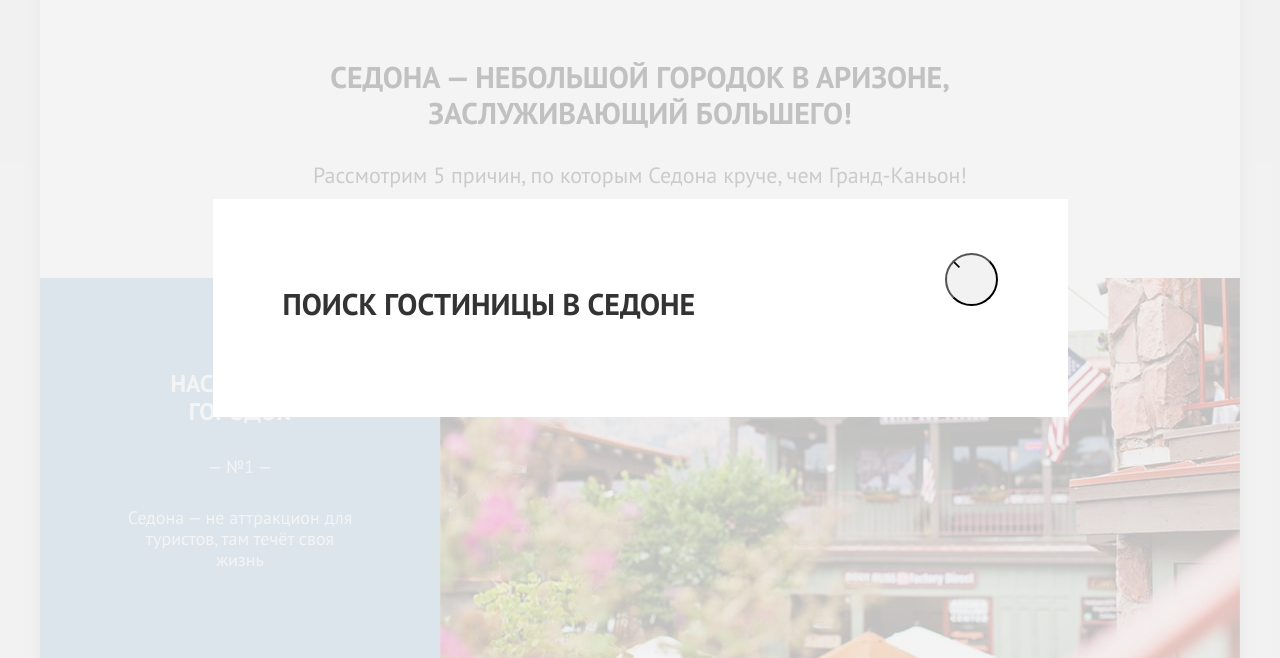
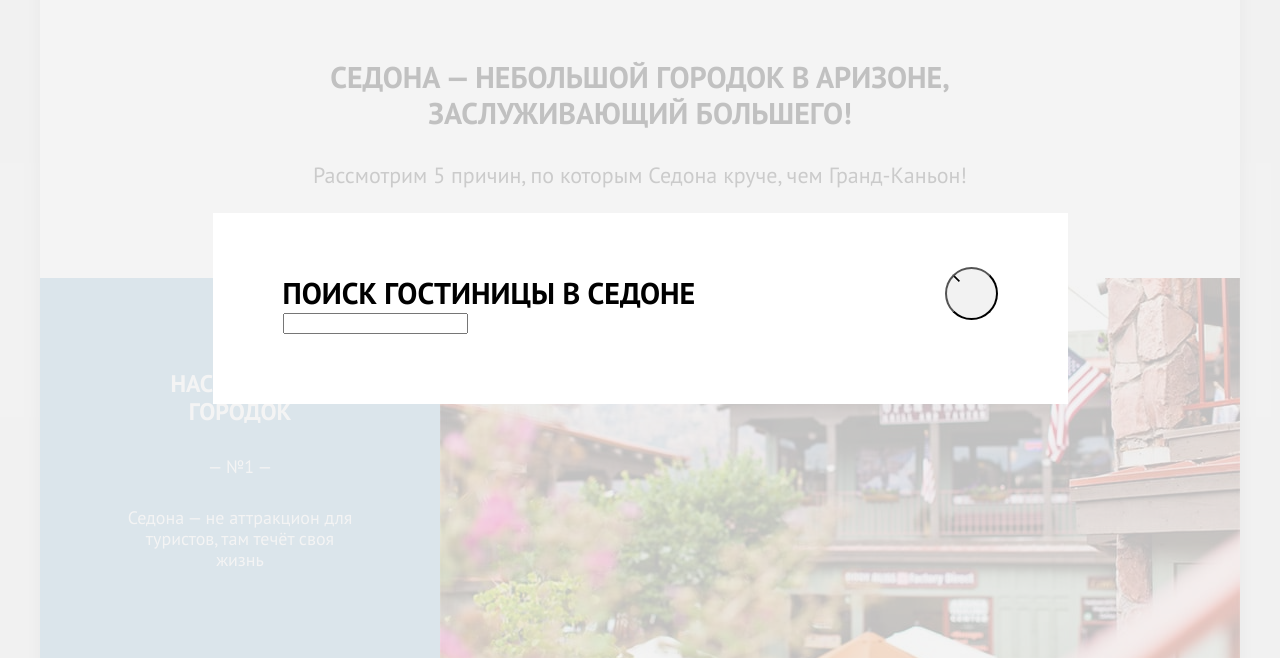
Before and after one commit to htmlacademy-htmlcss/1859627-sedona-34, a plain HTML site: page index.html in a window 1280 px wide. Shown: the part 92-750 px from the top of the page. Drawn offline with Linux system fonts and the light colour scheme.

Commit message:
Добавляет ещё модальное окно

```diff
--- a/index.html
+++ b/index.html
@@ -104,7 +104,7 @@
           <p class="subscription-description">Только полезная информация и никакого спама,<br> честное бойскаутское!</p>
           <div class="subscription-container">
             <label for="email"></label>
-            <input id="email "type="email" class="subscription-input" name="email" id="#" placeholder="Ваш e-mail">
+            <input id="email "type="email" class="subscription-input" name="email" placeholder="Ваш e-mail">
             <button class="subscription-button">Подписаться</button>
           </div>
         </form>
@@ -142,12 +142,17 @@
     </footer>
   </div>
   <div class="modal-container">
-    <div class="modal modal-auth">
+    <div class="modal modal-search">
       <button class="modal-close-button">
         <span class="visually-hidden">Закрыть</span>
       </button>
       <section class="modal-content">
         <h2 class="modal-title">Поиск гостиницы в Седоне</h2>
+        <form class="modal-form" action="https://echo.htmlacademy.ru/" method="post">
+          <label for="data"></label>
+          <input id="data" type="data" name="data">
+
+        </form>
       </section>
     </div>
   </div>
--- a/styles/styles.css
+++ b/styles/styles.css
@@ -287,6 +287,7 @@ body {
     width: 600px;
     box-sizing: border-box;
     border: none;
+    padding: 22px;
 }
 
 .subscription-container {
@@ -517,7 +518,7 @@ body {
     padding: 62px 70px 70px 70px;
 }
 
-.modal-auth {
+.modal-search {
     width: 715px;
 }
 
@@ -539,4 +540,6 @@ body {
     font-size: 30px;
     line-height: 36px;
     text-transform: uppercase;
+    color: #000000;
+    margin: 0;
 }
```
